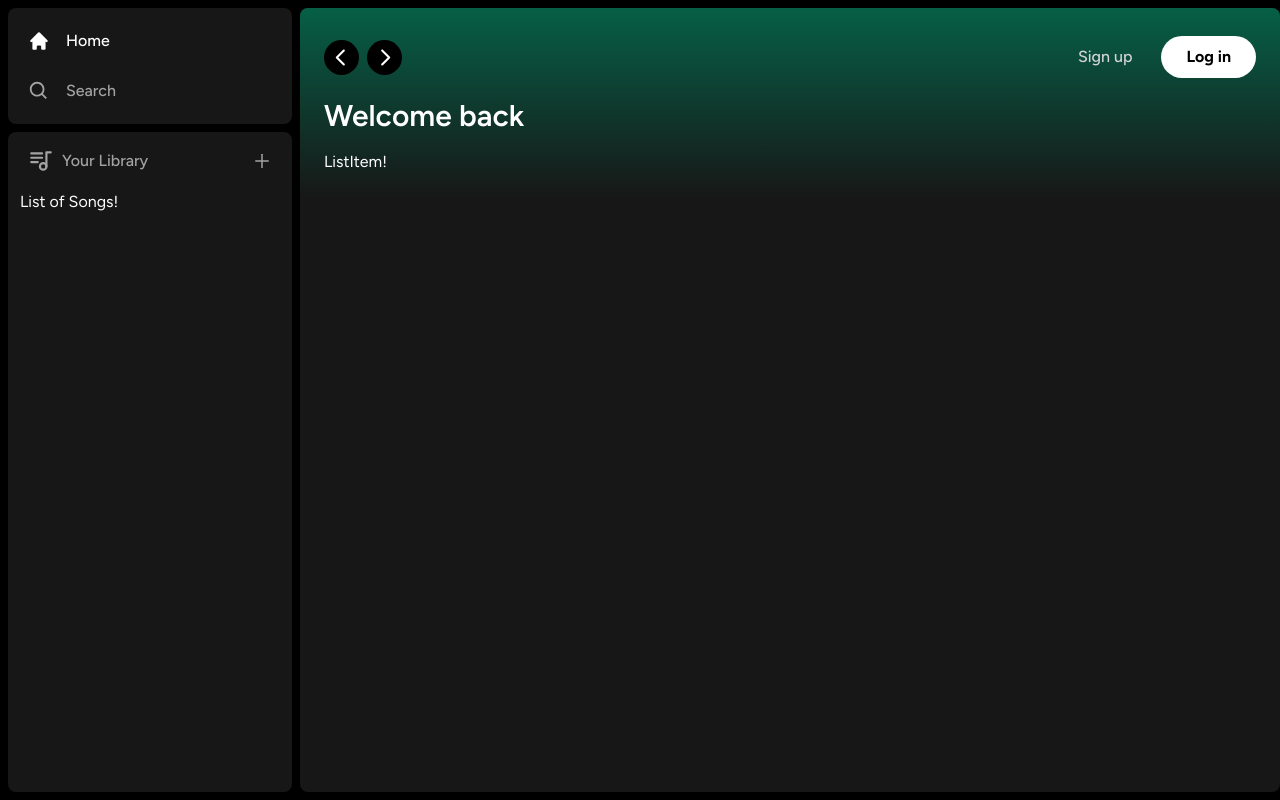
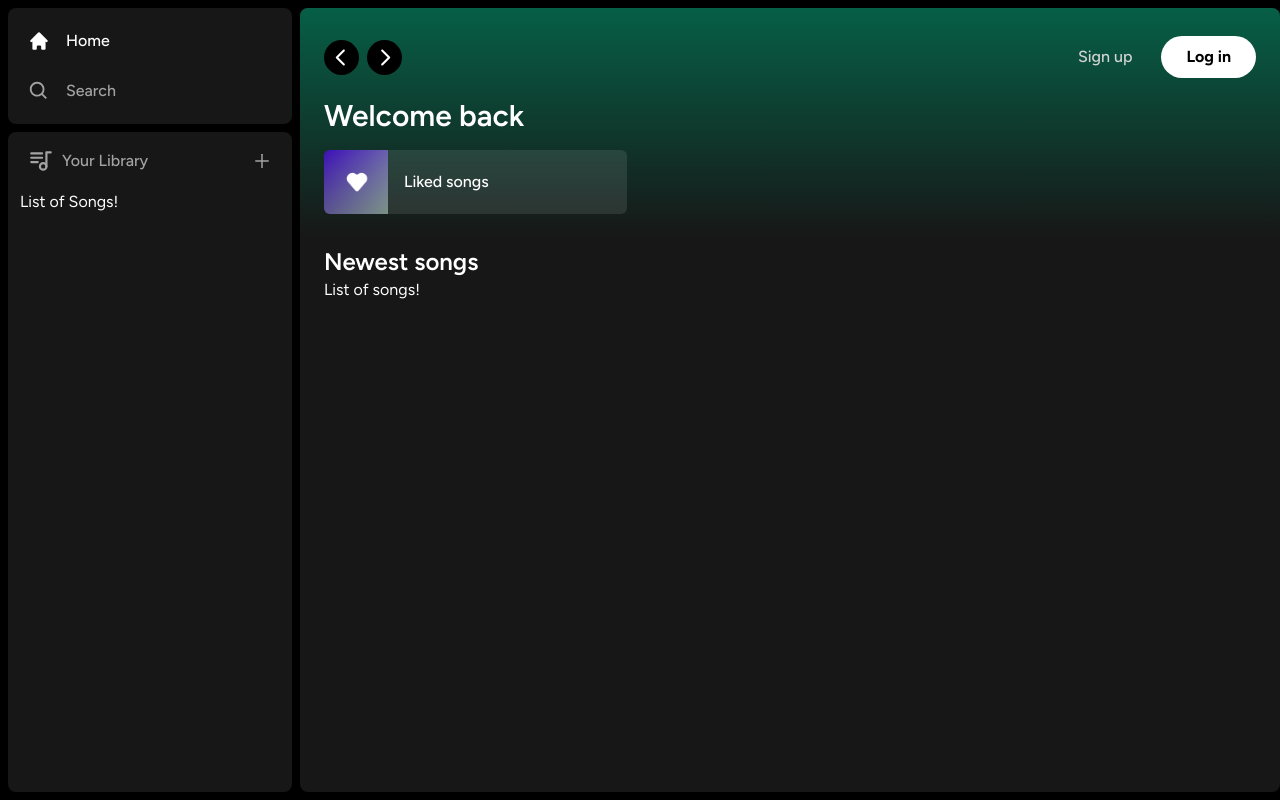
Before and after one commit to newdev-creator/next-spotify-clone, a Next.js app: page / in a window 1280 px wide. Built offline with nearby package versions, Linux system fonts and the light colour scheme.

Commit message:
FEAT: ending Layout

```diff
--- a/app/(site)/page.tsx
+++ b/app/(site)/page.tsx
@@ -34,9 +34,16 @@
             mt-4
           "
         >
-          <ListItem />
+          <ListItem image="/images/liked.png" name="Liked songs" href="liked" />
         </div>
       </Header>
+      <div className="mt-2 mb-7 px-6">
+        <div className="flex justify-between items-center">
+          <h1 className="text-white text-2xl font-semibold">Newest songs</h1>
+        </div>
+        <div>List of songs!</div>
+        {/* TODO: 00:56:21 */}
+      </div>
     </div>
   );
 }
--- a/components/ListItem.tsx
+++ b/components/ListItem.tsx
@@ -1,7 +1,70 @@
-//00:47:23
+"use client";
 
-const ListItem = () => {
-  return <div>ListItem!</div>;
+import Image from "next/image";
+import { useRouter } from "next/navigation";
+import { FaPlay } from "react-icons/fa";
+interface ListItemProps {
+  image: string;
+  name: string;
+  href: string;
+}
+
+const ListItem: React.FC<ListItemProps> = ({ image, name, href }) => {
+  const router = useRouter();
+
+  const onClick = () => {
+    // Add authentication before push
+    router.push(href);
+  };
+
+  return (
+    <button
+      onClick={onClick}
+      className="
+        relative
+        group
+        flex
+        items-center
+        rounded-md
+        overflow-hidden
+        gap-x-4
+        bg-neutral-100/10
+        hover:bg-neutral-100/20
+        transition
+        pr-4
+      "
+    >
+      <div
+        className="
+          relative
+          min-h-[64px]
+          min-w-[64px]
+        "
+      >
+        <Image className="object-cover" fill src={image} alt="Image" />
+      </div>
+      <p className="font-medium truncate py-5">{name}</p>
+      <div
+        className="
+          absolute
+          transition
+          opacity-0
+          rounded-full
+          flex
+          items-center
+          justify-center
+          bg-green-500
+          p-4
+          drop-shadow-md
+          right-5
+          group-hover:opacity-100
+          hover:scle-110
+        "
+      >
+        <FaPlay className="text-black" />
+      </div>
+    </button>
+  );
 };
 
 export default ListItem;
```
Also changed, not shown: public/images/liked.png (added).
